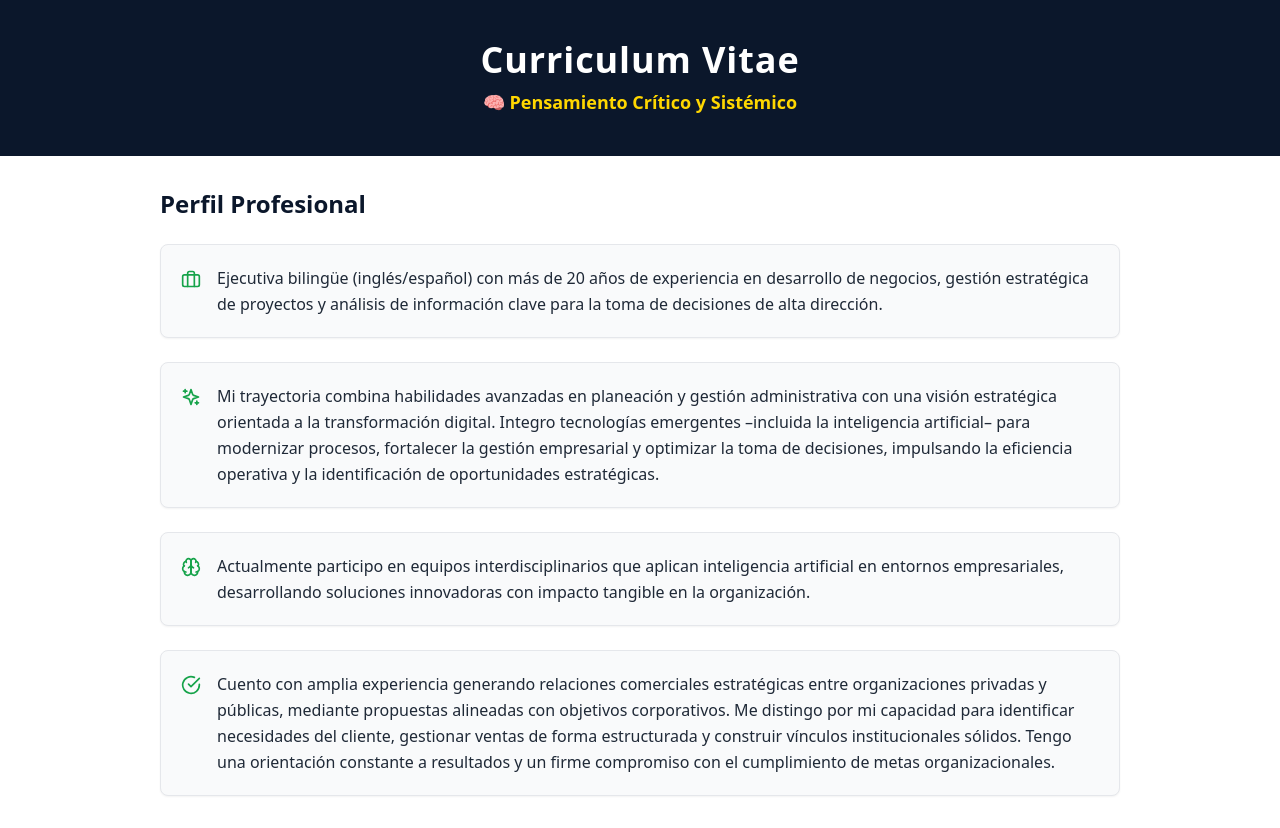
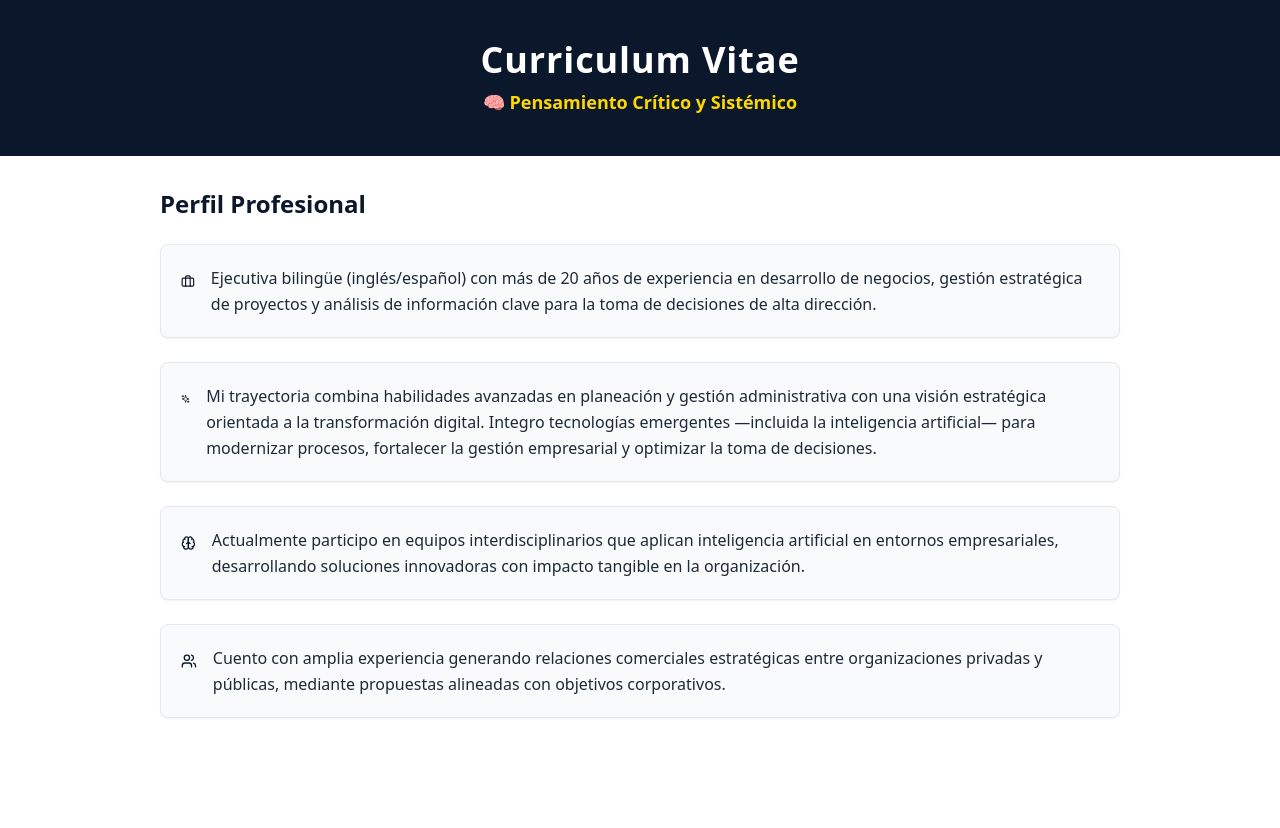
Before and after one commit to Linkred28/CvAreli3, a React (Vite) app: page / in a window 1280 px wide. After the commit the page ends 800 px from the top, so only its background shows below. Built offline with nearby package versions, Linux system fonts and the light colour scheme.

Commit message:
Updated App.tsx

```diff
--- a/src/App.tsx
+++ b/src/App.tsx
@@ -1,31 +1,12 @@
 import { useEffect, useRef, useState } from 'react';
 import './index.css';
-import { CheckCircle, Briefcase, Brain, Sparkles } from 'lucide-react';
+import { Briefcase, Sparkles, Brain, Users } from 'lucide-react';
 
 const carouselItems = [
   { emoji: '📊', label: 'Estrategia Empresarial' },
   { emoji: '📈', label: 'Orientación a Resultados' },
   { emoji: '🧠', label: 'Pensamiento Crítico y Sistémico' },
   { emoji: '⚡', label: 'IA y Tecnología en Evolución' },
-];
-
-const perfilProfesional = [
-  {
-    icon: <Briefcase className="text-green-600 w-5 h-5" />,
-    text: 'Ejecutiva bilingüe (inglés/español) con más de 20 años de experiencia en desarrollo de negocios, gestión estratégica de proyectos y análisis de información clave para la toma de decisiones de alta dirección.',
-  },
-  {
-    icon: <Sparkles className="text-green-600 w-5 h-5" />,
-    text: 'Mi trayectoria combina habilidades avanzadas en planeación y gestión administrativa con una visión estratégica orientada a la transformación digital. Integro tecnologías emergentes –incluida la inteligencia artificial– para modernizar procesos, fortalecer la gestión empresarial y optimizar la toma de decisiones, impulsando la eficiencia operativa y la identificación de oportunidades estratégicas.',
-  },
-  {
-    icon: <Brain className="text-green-600 w-5 h-5" />,
-    text: 'Actualmente participo en equipos interdisciplinarios que aplican inteligencia artificial en entornos empresariales, desarrollando soluciones innovadoras con impacto tangible en la organización.',
-  },
-  {
-    icon: <CheckCircle className="text-green-600 w-5 h-5" />,
-    text: 'Cuento con amplia experiencia generando relaciones comerciales estratégicas entre organizaciones privadas y públicas, mediante propuestas alineadas con objetivos corporativos. Me distingo por mi capacidad para identificar necesidades del cliente, gestionar ventas de forma estructurada y construir vínculos institucionales sólidos. Tengo una orientación constante a resultados y un firme compromiso con el cumplimiento de metas organizacionales.',
-  },
 ];
 
 export default function App() {
@@ -43,31 +24,45 @@ export default function App() {
 
   return (
     <div className="min-h-screen bg-white text-gray-900 font-sans">
-      {/* TÍTULO ANIMADO */}
+      {/* ENCABEZADO */}
       <header className="bg-[#0b172b] text-white py-10 text-center">
-        <h1 className="text-4xl font-bold tracking-wide glow-gold">
-          Curriculum Vitae
-        </h1>
+        <h1 className="text-4xl font-bold tracking-wide glow-gold">Curriculum Vitae</h1>
         <div className="mt-2 text-lg text-[#ffd700] font-semibold">
           {carouselItems[currentIndex].emoji} {carouselItems[currentIndex].label}
         </div>
       </header>
 
-      {/* PERFIL PROFESIONAL */}
+      {/* CONTENIDO PRINCIPAL */}
       <main className="p-8 max-w-5xl mx-auto">
-        <section>
+        {/* PERFIL PROFESIONAL */}
+        <section className="mb-12">
           <h2 className="text-2xl font-bold text-[#0b172b] mb-6">Perfil Profesional</h2>
-          <div className="space-y-6">
-            {perfilProfesional.map((item, index) => (
-              <div
-                key={index}
-                className="flex items-start bg-gray-50 border border-gray-200 rounded-lg shadow-sm p-5"
-              >
-                <div className="mr-4 mt-1">{item.icon}</div>
-                <p className="text-gray-800 leading-relaxed">{item.text}</p>
-              </div>
-            ))}
-          </div>
+          <ul className="space-y-6">
+            <li className="flex items-start bg-gray-50 border border-gray-200 rounded-lg shadow-sm p-5">
+              <Briefcase className="w-6 h-6 text-[#0b172b] mt-1 mr-4" />
+              <p className="text-gray-800 leading-relaxed">
+                Ejecutiva bilingüe (inglés/español) con más de 20 años de experiencia en desarrollo de negocios, gestión estratégica de proyectos y análisis de información clave para la toma de decisiones de alta dirección.
+              </p>
+            </li>
+            <li className="flex items-start bg-gray-50 border border-gray-200 rounded-lg shadow-sm p-5">
+              <Sparkles className="w-6 h-6 text-[#0b172b] mt-1 mr-4" />
+              <p className="text-gray-800 leading-relaxed">
+                Mi trayectoria combina habilidades avanzadas en planeación y gestión administrativa con una visión estratégica orientada a la transformación digital. Integro tecnologías emergentes —incluida la inteligencia artificial— para modernizar procesos, fortalecer la gestión empresarial y optimizar la toma de decisiones.
+              </p>
+            </li>
+            <li className="flex items-start bg-gray-50 border border-gray-200 rounded-lg shadow-sm p-5">
+              <Brain className="w-6 h-6 text-[#0b172b] mt-1 mr-4" />
+              <p className="text-gray-800 leading-relaxed">
+                Actualmente participo en equipos interdisciplinarios que aplican inteligencia artificial en entornos empresariales, desarrollando soluciones innovadoras con impacto tangible en la organización.
+              </p>
+            </li>
+            <li className="flex items-start bg-gray-50 border border-gray-200 rounded-lg shadow-sm p-5">
+              <Users className="w-6 h-6 text-[#0b172b] mt-1 mr-4" />
+              <p className="text-gray-800 leading-relaxed">
+                Cuento con amplia experiencia generando relaciones comerciales estratégicas entre organizaciones privadas y públicas, mediante propuestas alineadas con objetivos corporativos.
+              </p>
+            </li>
+          </ul>
         </section>
       </main>
     </div>
```
